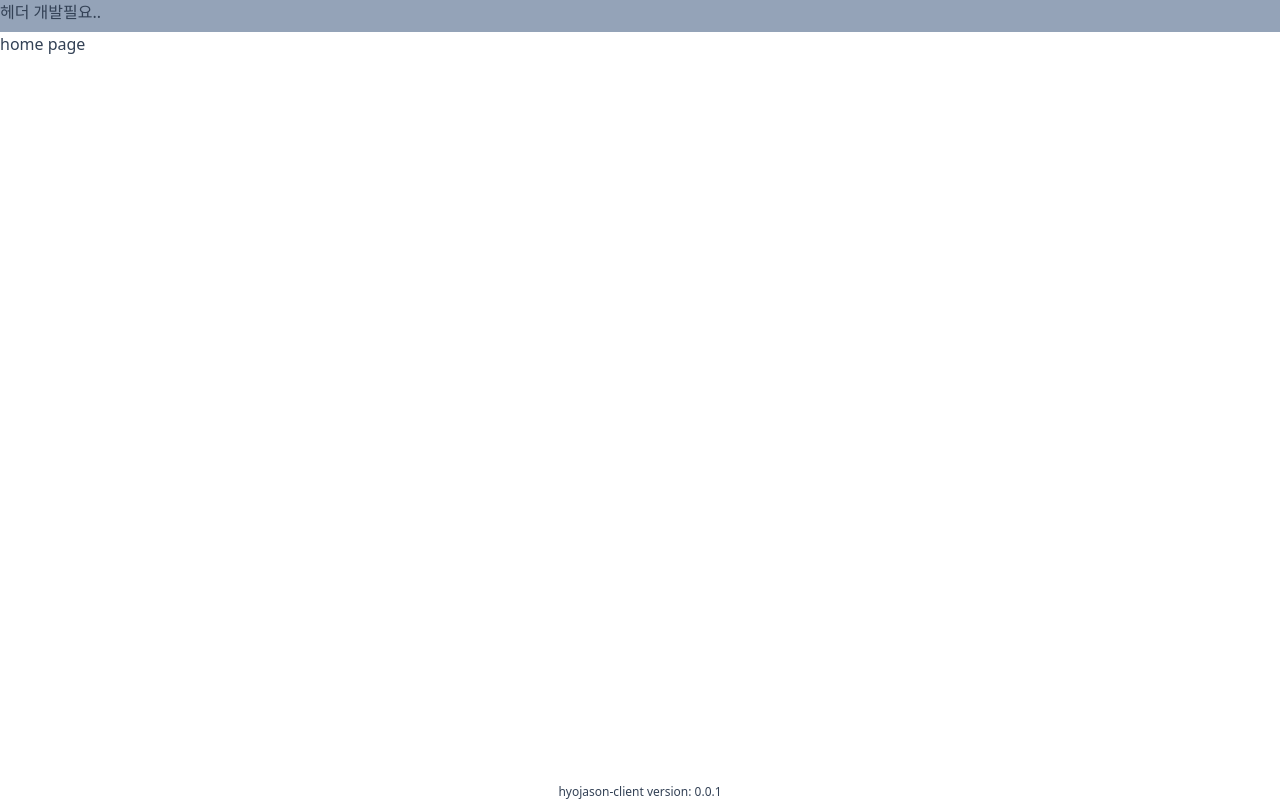
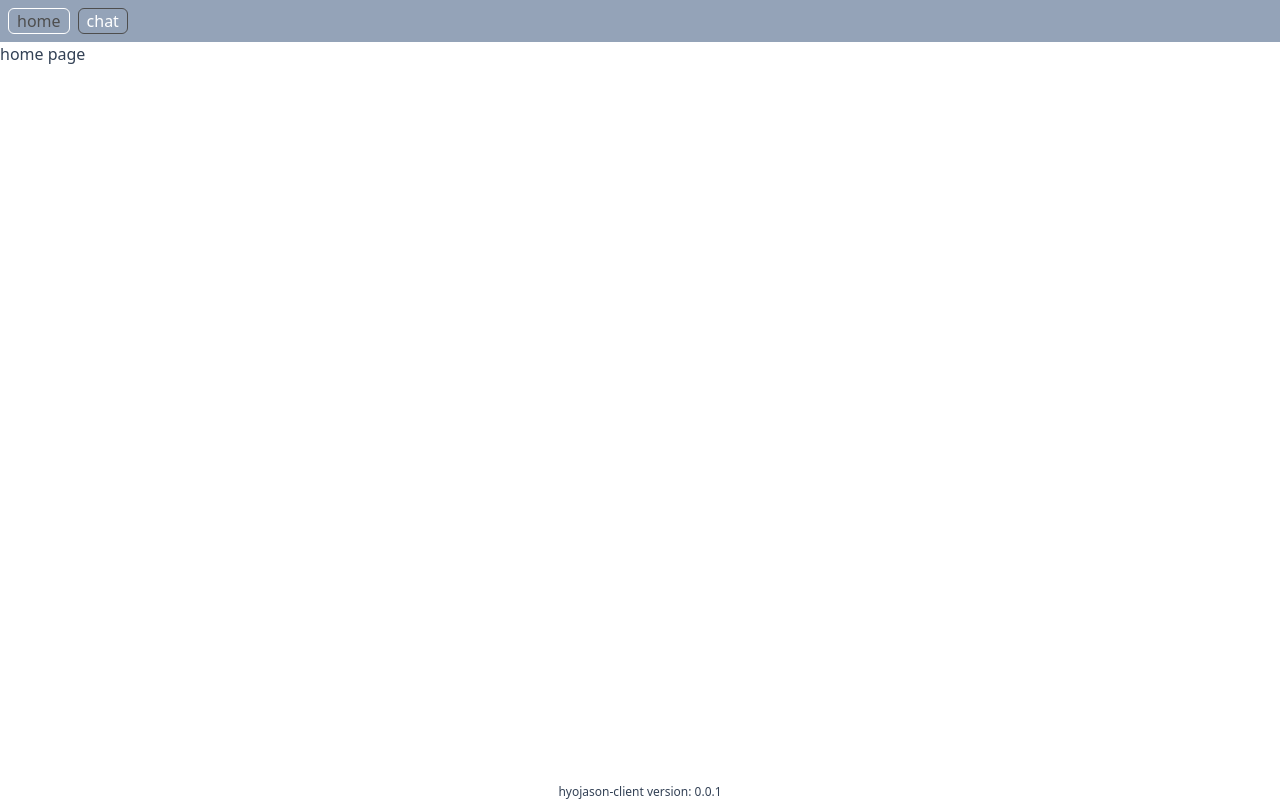
Before and after one commit to DGU-CSE-Hyojason-client/hyojason-client, a React (Vite) app in the folder web/: page / in a window 1280 px wide. Built offline with nearby package versions, Linux system fonts and the light colour scheme; a web font is replaced by a local one.

Commit message:
feat: add GNB

```diff
--- a/web/src/App.tsx
+++ b/web/src/App.tsx
@@ -6,7 +6,6 @@ import { projectVersion } from "./utils/config";
 function App() {
   return (
     <div className="flex flex-col h-screen content-between">
-      <header className="h-8 bg-slate-400">헤더 개발필요..</header>
       <main className="grow">
         <RouterProvider router={router} />
       </main>
--- /dev/null
+++ b/web/src/components/GNB.tsx
@@ -0,0 +1,40 @@
+import { css } from "@emotion/react";
+import { Link } from "react-router-dom";
+
+export function GNB() {
+  return (
+    <ul className="flex gap-2 bg-slate-400 p-2">
+      <LiMap
+        links={[
+          { to: "/", name: "home" },
+          { to: "/chat", name: "chat" },
+        ]}
+      />
+    </ul>
+  );
+}
+
+function LiMap({ links }: { links: { to: string; name: string }[] }) {
+  return (
+    <>
+      {links.map(({ to, name }) => {
+        const border_color = to == location.pathname ? "#ffffff" : "#4e4e4e";
+        const color = to == location.pathname ? "#4e4e4e" : "#ffffff";
+        return (
+          <li
+            key={name}
+            className="rounded-md"
+            css={css`
+              border: 1px solid ${border_color};
+              color: ${color};
+            `}
+          >
+            <Link className="py-1 px-2" to={to}>
+              {name}
+            </Link>
+          </li>
+        );
+      })}
+    </>
+  );
+}
--- /dev/null
+++ b/web/src/pages/Layout.tsx
@@ -0,0 +1,11 @@
+import { Outlet } from "react-router-dom";
+import { GNB } from "../components/GNB";
+
+export function Layout() {
+  return (
+    <div>
+      <GNB />
+      <Outlet />
+    </div>
+  );
+}
```
Also changed, not shown: web/src/router.tsx (+9 -1 lines).
